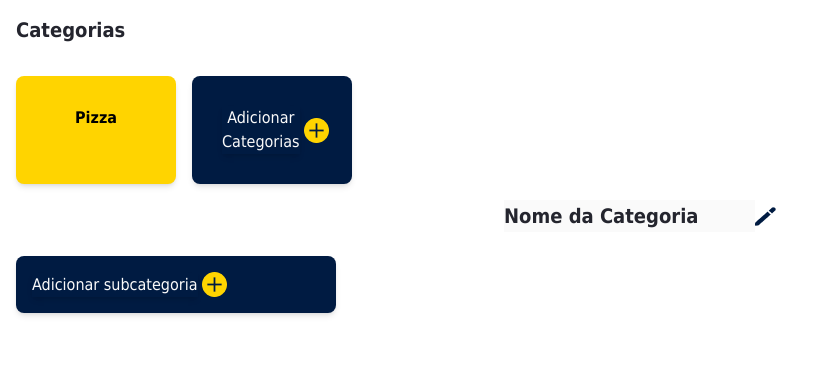
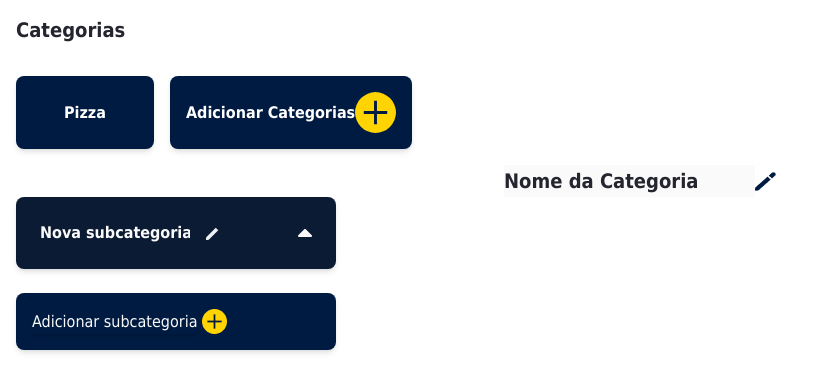
Before and after one commit to VINNE7/chefaofront, a React (Vite) app: page /menu in a window 1280 px wide. Shown: the top 392 px of the page, without its empty margins (0-823 px from the left). Built offline with nearby package versions, Linux system fonts and the light colour scheme.

Commit message:
changed category and subcategory cards for Joao Antonio

```diff
--- a/src/components/Category/index.tsx
+++ b/src/components/Category/index.tsx
@@ -3,15 +3,23 @@ import Editsub from "../../assets/icons/editsub.png";
 import Drop from "../../assets/icons/drop.png";
 import Plus from "../../assets/icons/Vector.png";
 import { useState } from "react";
+import AddCardIcon from "../icons/editIcon/addCardIcon";
 
 interface Newcard{
   id: number
   title: string
 }
 
+
+interface ICategoryCard{
+  name: string
+  id: number
+}
+
 export default function Category() {
-  const [cards, setCards] = useState(["Pizza"]);
-  const [subcards, setSubcards] = useState([]);
+  const [categories, setCategories] = useState<ICategoryCard[]>([{name: "Pizza", id: 1}]);
+  const [selectedCategoryNumber, setSelectedCategoryNumber] = useState(1);
+  const [subCategories, setSubCategories] = useState([{categoryId: selectedCategoryNumber, name: "Nova subcategoria", items: [{name:"moda da casa", image: [], price: 0}]  }]);
   const [isEditable, setIsEditable] = useState(false);
   const [editable, setEditable] = useState(false);
   const [establishmentName, setEstablishmentName] =
@@ -20,6 +28,8 @@ export default function Category() {
     useState([{title: "Nova Subcategoria", id: Math.random()}]);
   const [establishmentSubcategoryTitle, setestablishmentSubcategoryTitle] =
     useState("Nome da Subcategoria");
+
+
 
 
   function createSubcategorycard(){
@@ -39,24 +49,24 @@ export default function Category() {
 
   return (
     <>
-      <div className="text-[#24252E] text-xl font-bold p-4">
+      <div className="text-[#24252E] text-xl  font-bold p-4">
         <h3>Categorias</h3>
       </div>
       <div className="flex  gap-4 overflow-x-auto scroll-smooth  p-4">
-        {cards.map((card) => (
+        {categories.map((card) => (
             <button
-              className="font-bold text-base leading-6 bg-cyberyellow p-[30px]  rounded-lg shadow-md w-full max-w-[160px] flex justify-center">
-              {card}
+              onClick={()=>setSelectedCategoryNumber(card.id)}
+              key={card.id}
+              className="font-bold  px-12 py-4 text-base leading-6 text-white bg-royalblue  rounded-lg shadow-md  flex justify-center items-center focus:bg-cyberyellow focus:text-royalblue">
+              {card.name}
             </button>
         ))}
         <button
-          onClick={() => setCards((state) => [...state, "Nova categoria"])}
-          className="bg-[#001B42] shadow-md flex w-full max-w-[160px] rounded-lg p-[30px] gap-1 items-center object-cover "
+          onClick={() => setCategories((state) => [...state, {name: "Nova Categoria", id: state.length + 1 } ])}
+          className="bg-royalblue shadow-md  rounded-lg p-4 flex items-center text-white font-bold  "
         >
-          <span className="bg-[#001B42] shadow-md text-[#FAFAFA]">
-            Adicionar Categorias{" "}
-          </span>
-          <img className="" src={Plus} alt="" />
+            Adicionar Categorias
+          <AddCardIcon/>
         </button>
       </div>
       <div className="flex  justify-center ">
@@ -72,7 +82,34 @@ export default function Category() {
         </button>
       </div>
       <div className="pl-4">
-        {subcards.map((subcard: Newcard ) => (
+
+        {subCategories.map((subCategory, i)=>
+          subCategory.categoryId == selectedCategoryNumber ? (
+          <div className="bg-oxfordblue p-6 justify-between  rounded-lg shadow-md w-80 flex text-center mb-1 ">
+            <div className="text-left flex gap-4 ">
+              <input
+                className="bg-oxfordblue font-bold w-[150px] text-base   leading-6 text-semiwhite"
+                type="text"
+                disabled={editable === false}
+                value={subCategory.name}
+                onChange={(e: any) => setestablishmentSubcategory(e.target.value)}
+              />
+              <button >
+                <img className="" src={Editsub} alt="teste" />
+              </button>
+            </div>
+            <div className="flex">
+              <button>
+                <img className="" src={Drop} alt="" />
+              </button>
+            </div>
+          </div>
+          ) : (
+            <></>
+          )
+        )}
+
+        {/* {subcards.map((subcard: Newcard ) => (
           <div className="bg-oxfordblue p-6 justify-between  rounded-lg shadow-md w-80 flex text-center mb-1 ">
             <div className="text-left ">
               <input
@@ -92,7 +129,7 @@ export default function Category() {
               </button>
             </div>
           </div>
-        ))}
+        ))} */}
         <button
           onClick={ () => createSubcategorycard()}
           className="bg-[#001B42] shadow-md flex w-80 rounded-lg p-4 gap-1 items-center object-cover mt-6 "
--- /dev/null
+++ b/src/components/icons/editIcon/addCardIcon/index.tsx
@@ -0,0 +1,20 @@
+import React from "react";
+
+function AddCardIcon() {
+  return (
+    <svg
+      xmlns="http://www.w3.org/2000/svg"
+      width="41"
+      height="41"
+      fill="none"
+      viewBox="0 0 25 25"
+    >
+      <path
+        fill="#FFD400"
+        d="M12.5 0A12.654 12.654 0 000 12.5 12.654 12.654 0 0012.5 25 12.653 12.653 0 0025 12.5 12.654 12.654 0 0012.5 0zm7.143 13.393h-6.25v6.25h-1.786v-6.25h-6.25v-1.786h6.25v-6.25h1.786v6.25h6.25v1.786z"
+      ></path>
+    </svg>
+  );
+}
+
+export default AddCardIcon;
```
